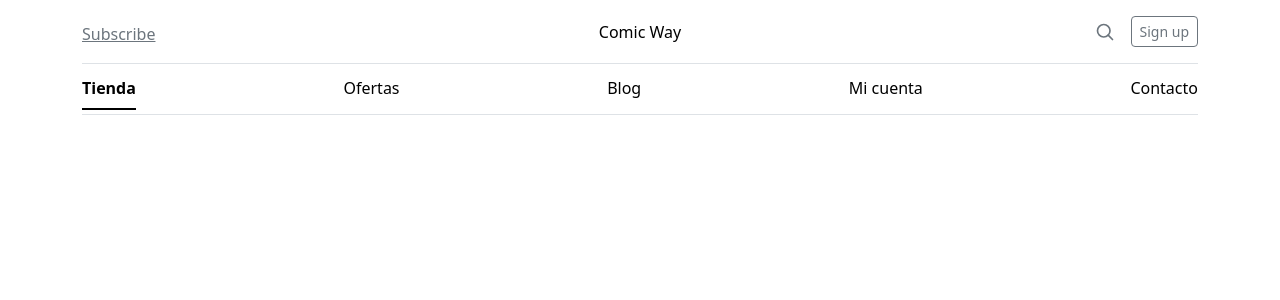
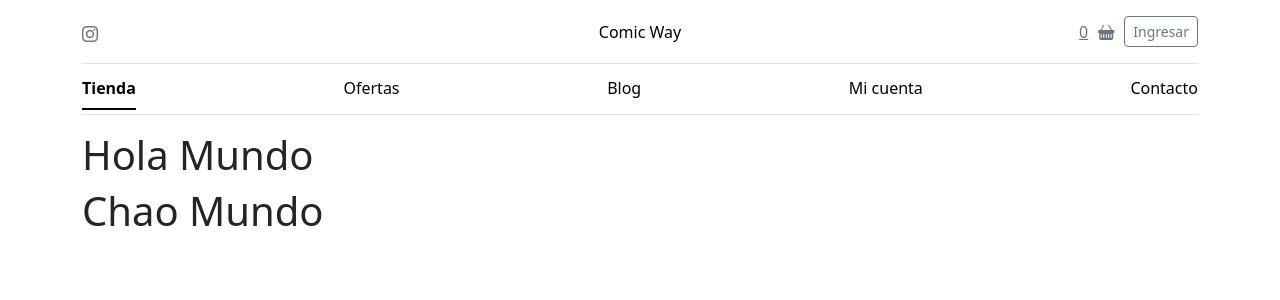
Before and after one commit to comicway/pixelshop, a React (Vite) app in the folder react-pixelshop/: page / in a window 1280 px wide. Shown: the top 300 px of the page. Built offline with nearby package versions, Linux system fonts and the light colour scheme.

Commit message:
Creacion de ItemListContainer

```diff
--- a/react-pixelshop/package.json
+++ b/react-pixelshop/package.json
@@ -11,6 +11,7 @@
   },
   "dependencies": {
     "bootstrap": "^5.3.2",
+    "bootstrap-icons": "^1.11.2",
     "react": "^18.2.0",
     "react-dom": "^18.2.0"
   },
--- a/react-pixelshop/src/components/CartWidget/cartwidget.jsx
+++ b/react-pixelshop/src/components/CartWidget/cartwidget.jsx
@@ -1,7 +1,8 @@
 const CartWidget = () => {
     return (
-        <a class="link-secondary" href="#" aria-label="Search">
-          <svg xmlns="http://www.w3.org/2000/svg" width="20" height="20" fill="none" stroke="currentColor" stroke-linecap="round" stroke-linejoin="round" stroke-width="2" class="mx-3" role="img" viewBox="0 0 24 24"><title>Search</title><circle cx="10.5" cy="10.5" r="7.5"></circle><path d="M21 21l-5.2-5.2"></path></svg>
+        <a className="link-secondary" href="#" aria-label="Cart">
+          <span>0</span>
+          <i className="bi bi-basket-fill" style={{ margin: '0 10px' }}></i>
         </a>
     )
 };
--- /dev/null
+++ b/react-pixelshop/src/components/Header/header.jsx
@@ -0,0 +1,24 @@
+import CartWidget from "../CartWidget/cartwidget";
+
+const HeaderPixel = () => {
+    return (
+        <header className="border-bottom lh-1 py-3">
+    <div className="row flex-nowrap justify-content-between align-items-center">
+      <div className="col-4 pt-1">
+        <a className="link-secondary" href="#">
+            <i className="bi bi-instagram"></i>
+        </a>
+      </div>
+      <div className="col-4 text-center">
+        <a class="blog-header-logo text-body-emphasis text-decoration-none" href="#">Comic Way</a>
+      </div>
+      <div className="col-4 d-flex justify-content-end align-items-center">
+        <CartWidget/>
+        <a className="btn btn-sm btn-outline-secondary" href="#">Ingresar</a>
+      </div>
+    </div>
+  </header>
+    )
+};
+
+export default HeaderPixel
--- /dev/null
+++ b/react-pixelshop/src/components/ItemListContainer/itemlistcontainer.jsx
@@ -0,0 +1,14 @@
+const ItemListContainer = ({saludo, despedida}) => {
+    return (
+        <>
+            <h1>
+                {saludo}
+            </h1>
+            <h1>
+                {despedida}
+            </h1>
+        </>
+    )
+};
+
+export default ItemListContainer
--- a/react-pixelshop/src/main.jsx
+++ b/react-pixelshop/src/main.jsx
@@ -1,9 +1,10 @@
 import React from 'react';
 import ReactDOM from 'react-dom/client';
 import 'bootstrap/dist/css/bootstrap.min.css';
+import 'bootstrap-icons/font/bootstrap-icons.css';
 import NavBar from './components/NavBar/navbar';
-import CartWidget from './components/CartWidget/cartwidget';
-
+import HeaderPixel from './components/Header/header';
+import ItemListContainer from './components/ItemListContainer/itemlistcontainer';
 
 const rootDivElement = document.getElementById('root');
 
@@ -12,22 +13,10 @@ const root = ReactDOM.createRoot(rootDivElement);
 function App(){
     return (
         <div class="container">
-  <header class="border-bottom lh-1 py-3">
-    <div class="row flex-nowrap justify-content-between align-items-center">
-      <div class="col-4 pt-1">
-        <a class="link-secondary" href="#">Subscribe</a>
-      </div>
-      <div class="col-4 text-center">
-        <a class="blog-header-logo text-body-emphasis text-decoration-none" href="#">Comic Way</a>
-      </div>
-      <div class="col-4 d-flex justify-content-end align-items-center">
-        <CartWidget/>
-        <a class="btn btn-sm btn-outline-secondary" href="#">Sign up</a>
-      </div>
-    </div>
-  </header>
-        <NavBar/>
-</div>
+          <HeaderPixel/>
+          <NavBar/>
+          <ItemListContainer saludo= {'Hola Mundo'} despedida= {'Chao Mundo'}/>
+        </div>
     )
 };
 
```
Also changed, not shown: 1 other file (tests, documents, lock files or other folders).
